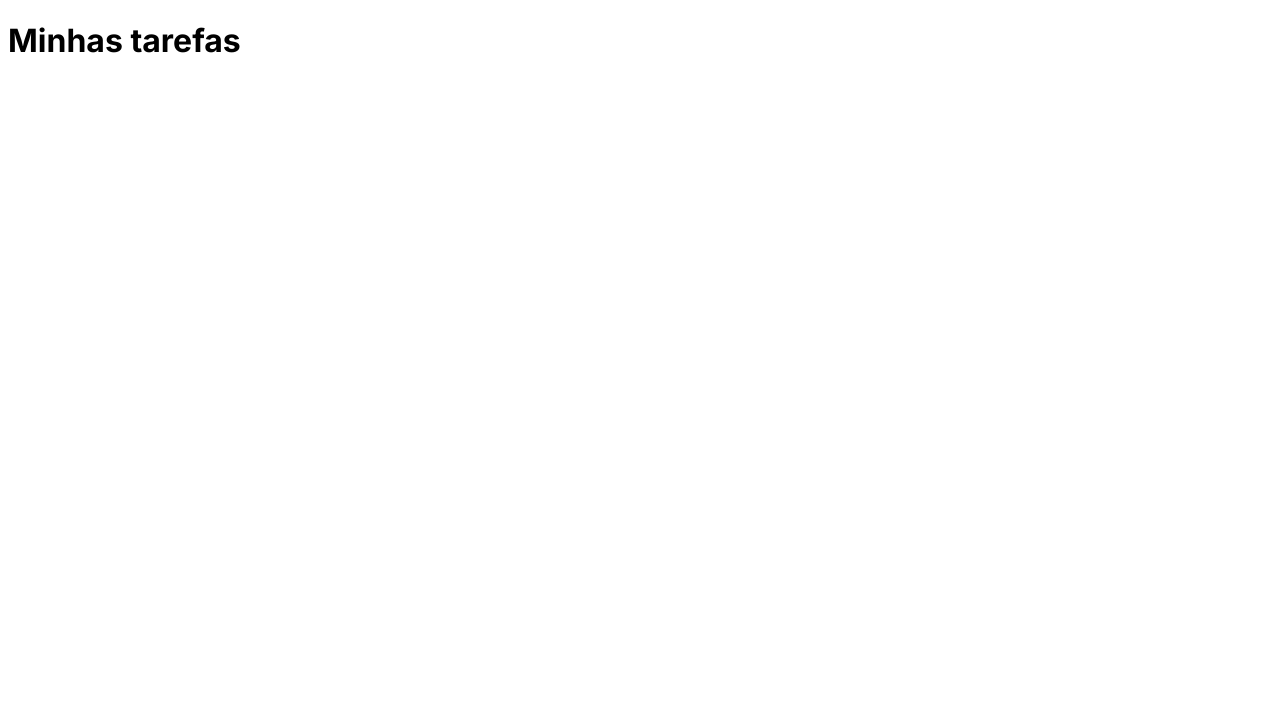
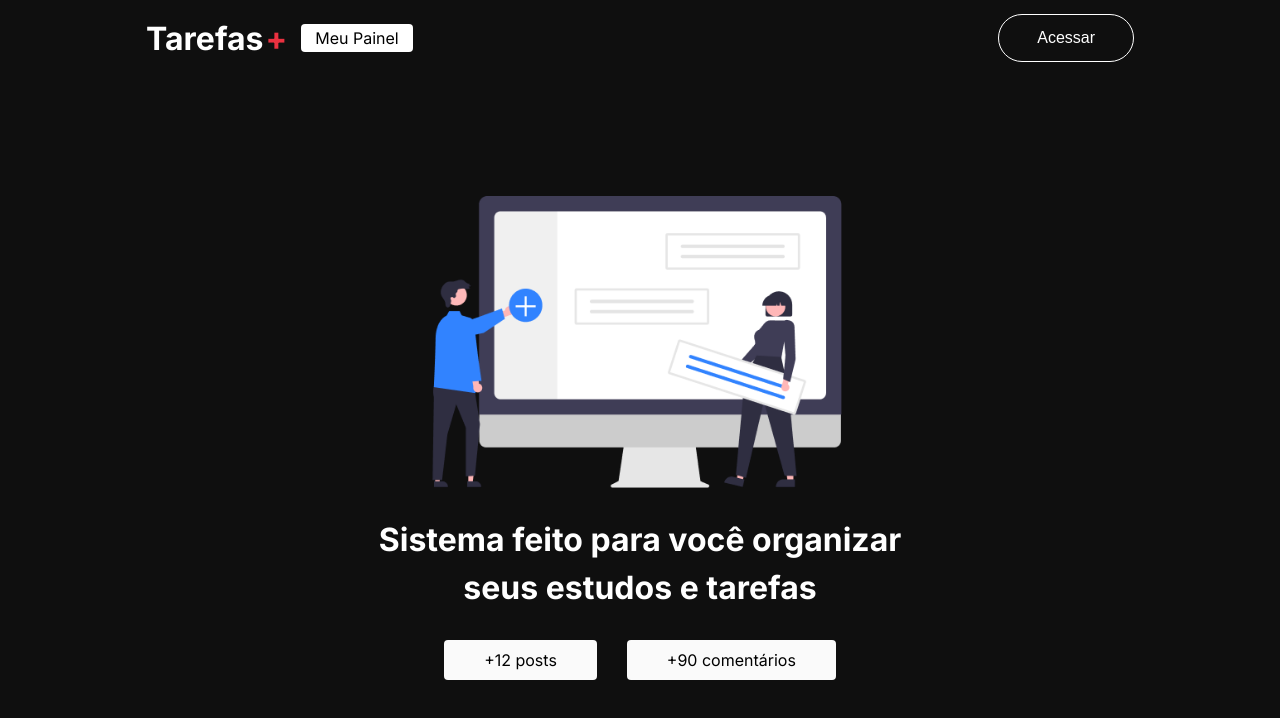
Before and after one commit to ViniciusTroyack/minhas-tarefas, a Next.js app: page / in a window 1280 px wide. Shown: the top 718 px of the page. Built offline with nearby package versions, Linux system fonts and the light colour scheme.

Commit message:
Criando header

```diff
--- a/src/app/globals.css
+++ b/src/app/globals.css
@@ -0,0 +1,11 @@
+@import url('https://fonts.googleapis.com/css2?family=Roboto:ital,wght@0,100;0,300;0,400;0,500;0,700;0,900;1,100;1,300;1,400;1,500;1,700;1,900&display=swap');
+
+*{
+    margin: 0;
+    padding: 0;
+    box-sizing: border-box;
+}
+
+html{
+    font-family: "Robot", sans-serif;
+}
--- a/src/app/layout.tsx
+++ b/src/app/layout.tsx
@@ -1,12 +1,11 @@
 import type { Metadata } from "next";
 import { Inter } from "next/font/google";
 import "./globals.css";
-
+import {Header} from '../components/header'
 const inter = Inter({ subsets: ["latin"] });
 
 export const metadata: Metadata = {
-  title: "Create Next App",
-  description: "Generated by create next app",
+  title: 'Tarefas+ | Organize suas tarefas',
 };
 
 export default function RootLayout({
@@ -16,7 +15,9 @@
 }>) {
   return (
     <html lang="en">
-      <body className={inter.className}>{children}</body>
+
+      <body className={inter.className}><Header/>{children}</body>
+
     </html>
   );
 }
--- a/src/app/page.module.css
+++ b/src/app/page.module.css
@@ -0,0 +1,71 @@
+.container {
+    background-color: #0f0f0f;
+    width: 100%;
+    height: calc(100vh - 76px);
+    display: flex;
+    justify-content: center;
+    align-items: center;
+    flex-direction: column;
+}
+
+.logoContent {
+    display: flex;
+    flex-direction: column;
+    align-items: center;
+    justify-content: center;
+}
+
+.hero {
+    max-width: 480px;
+    object-fit: contain;
+    width: auto;
+    height: auto;
+}
+
+.title {
+    color: #fff;
+    text-align: center;
+    margin: 28px;
+    line-height: 150%;
+}
+
+.infoContent {
+    width: 50%;
+    display: flex;
+    align-items: center;
+    justify-content: center;
+    gap: 30px
+}
+
+.box {
+    background-color: #fafafa;
+    padding: 10px 40px;
+    border-radius: 4px;
+    transition: transform 0.4s;
+    text-align: center;
+}
+
+.box:hover {
+    transform: scale(1.08);
+}
+
+@media screen and (max-width: 580px) {
+    .hero {
+      max-width: 80%;
+    }
+
+    .title {
+      font-size: 24px;
+    }
+
+    .infoContent {
+      flex-direction: column;
+      gap: 14px;
+    }
+
+    .box {
+      width: 80%;
+      margin-bottom: 14px;
+      text-align: center;
+    }
+}
--- a/src/app/page.tsx
+++ b/src/app/page.tsx
@@ -1,9 +1,32 @@
 import styles from "./page.module.css";
+import Image from "next/image";
+
+import heroImg from "../../public/assets/hero.png"
 
 export default function Home() {
+
   return (
-    <main className={styles.main}>
-      <h1>Minhas tarefas</h1>
-    </main>
+      <main className={styles.container}>
+        <div className={styles.logoContent}>
+          <Image
+            className={styles.hero}
+            alt="Logo Tarefas+"
+            src={heroImg}
+            priority/>
+        </div>
+        <h1 className={styles.title}>
+          Sistema feito para você organizar <br/>
+          seus estudos e tarefas
+        </h1>
+
+        <div className={styles.infoContent}>
+          <section className={styles.box}>
+            <span>+12 posts</span>
+          </section>
+          <section className={styles.box}>
+            <span>+90 comentários</span>
+          </section>
+        </div>
+      </main>
   );
 }
--- /dev/null
+++ b/src/components/header/index.tsx
@@ -0,0 +1,24 @@
+import styles from "./styles.module.css"
+import Link from "next/link";
+
+export function Header(){
+    return(
+        <header className={styles.header}>
+            <section className={styles.content}>
+                <nav className={styles.nav}>
+                    <Link href='/'>
+                        <h1 className={styles.logo}>
+                            Tarefas<span>+</span>
+                        </h1>
+                    </Link>
+                    <Link href='/dashboard' className={styles.link}>
+                        Meu Painel
+                    </Link>
+                </nav>
+                <button className={styles.loginButton}>
+                   Acessar
+                </button>
+            </section>
+        </header>
+    );
+}
--- /dev/null
+++ b/src/components/header/styles.module.css
@@ -0,0 +1,62 @@
+.header{
+    width: 100%;
+    height: 76px;
+    background-color: #0f0f0f;
+    display: flex;
+    align-items: center;
+    justify-content: center;
+}
+
+.content{
+    padding: 0 18px;
+    width: 100%;
+    max-width: 1024px;
+    display: flex;
+    align-items: center;
+    justify-content: space-between;
+}
+
+.nav a, .nav a:visited, .nav a:hover, .nav a:active {
+    color: inherit;
+    text-decoration: none;
+}
+
+.logo{
+    color: #fff;
+    font-size: 32px;
+}
+
+.logo span{
+    color: #ea3140;
+    padding-left: 2px;
+}
+
+.loginButton{
+    font-size: medium;
+    background-color: transparent;
+    padding: 14px 38px;
+    border-radius: 24px;
+    color: #fff;
+    border: 1.5px solid #fff;
+    cursor: pointer;
+    transition: all 0.4s;
+}
+
+.loginButton:hover{
+    transform: scale(1.08);
+    background-color: #fff;
+    color: #0f0f0f;
+}
+
+.nav{
+    display: flex;
+    align-items: center;
+}
+
+.link{
+    background-color: #fff;
+    color: #0f0f0f;
+    padding: 4px 14px;
+    border-radius: 4px;
+    margin: 0 14px;
+}
```
Also changed, not shown: public/assets/hero.png (added).
